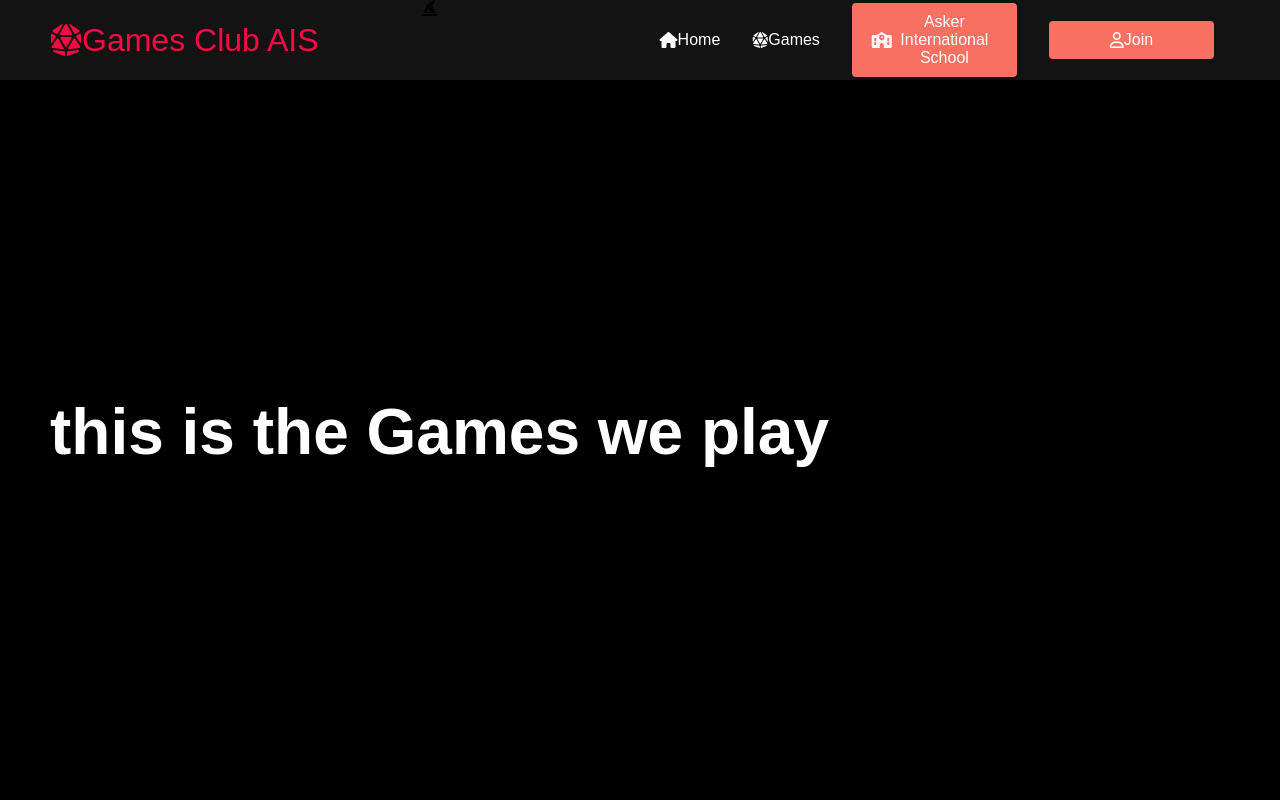
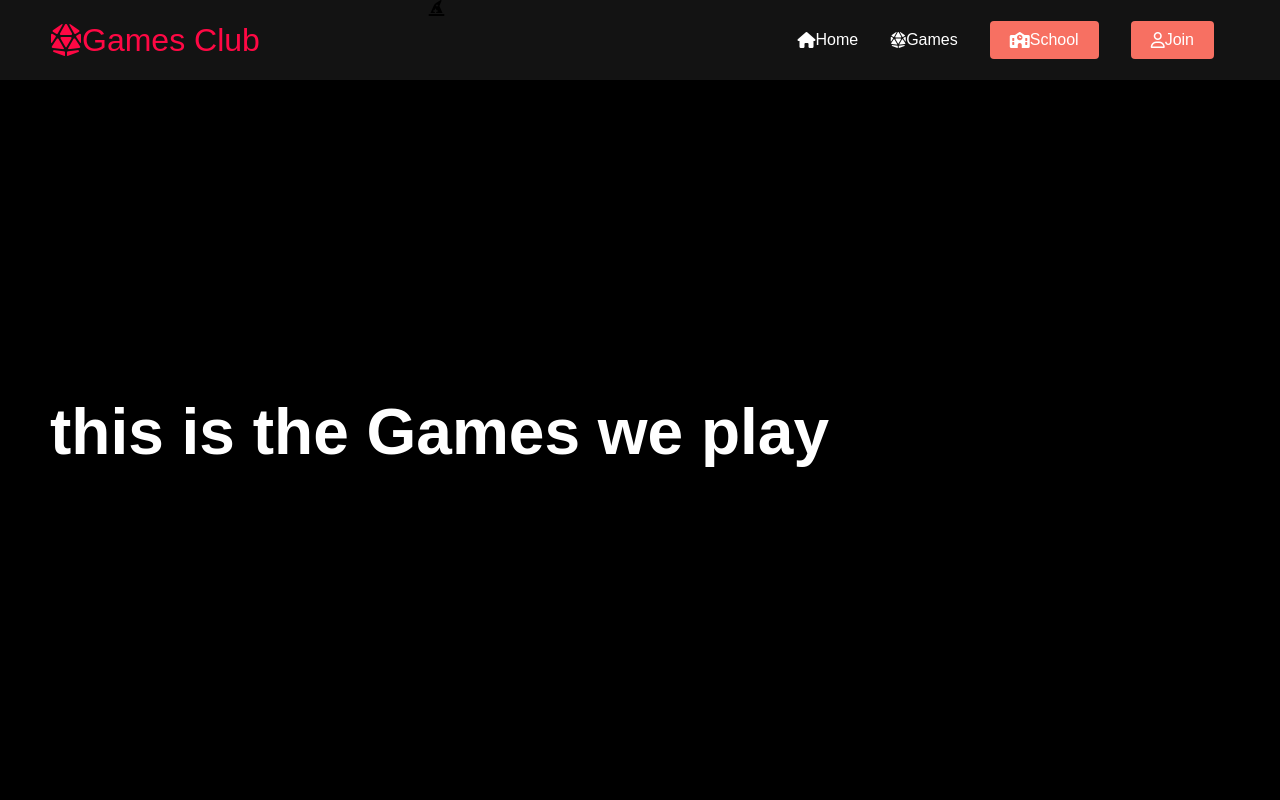
Before and after one commit to CodingCactus15/DontComeIn, a plain HTML site: page tech.html in a window 1280 px wide. Shown: the top 800 px of the page. Drawn offline with Linux system fonts and the light colour scheme; grey boxes are pictures that could not be loaded.

Commit message:
Update tech.html

```diff
--- a/tech.html
+++ b/tech.html
@@ -4,7 +4,7 @@
     <meta charset="UTF-8">
     <meta name="viewport" content="width=device-width,
     initial-scale=1.0,">
-    <title>Games AIS</title>
+    <title>Games</title>
     <link rel="icon" href="websiteLogo.png">
     <link rel="stylesheet" href="styles.css">
     <script src="https://kit.fontawesome.com/b7e9ab3318.js" crossorigin="anonymous"></script>
@@ -13,7 +13,7 @@
    <!-- Navbar Section -->
    <nav class="navbar">
     <div class="navbar__container">
-      <a href="AboutUs.html" id="navbar__logo"><i class="fa-solid fa-dice-d20"></i></i>Games Club AIS</a><i class="fa-solid fa-hat-wizard"></i>
+      <a href="AboutUs.html" id="navbar__logo"><i class="fa-solid fa-dice-d20"></i></i>Games Club</a><i class="fa-solid fa-hat-wizard"></i>
        <div class="navbar__toggle" id="mobile-menu">
          <span class="bar"></span> <span class="bar"></span>
          <span class="bar"></span>
@@ -26,8 +26,8 @@
            <a href="tech.html" class="navbar__links"><i class="fa-solid fa-dice-d20"></i>Games </a>
          </li>
          <li class="navbar__item">
-          <li class="navbar__btn"><a href="https://askeris.no"
-            <a href="/" class="button"><i class="fa-solid fa-school"></i>Asker International School</a>
+          <li class="navbar__btn"><a href="https://www.google.com"
+            <a href="/" class="button"><i class="fa-solid fa-school"></i>School</a>
           </li>
           <li class="navbar__btn"><a href="https://mail.google.com/mail/u/0/#inbox?compose=CllgCJvqsPlKKWjztcDBPVKsDtJkssTJwlnPcMkhJFRFzztgDBvfLKBkdCPxnxcJLtNxNmLXtmL"
           class="button"><i class="fa-regular fa-user"></i>Join</a></li>
```
